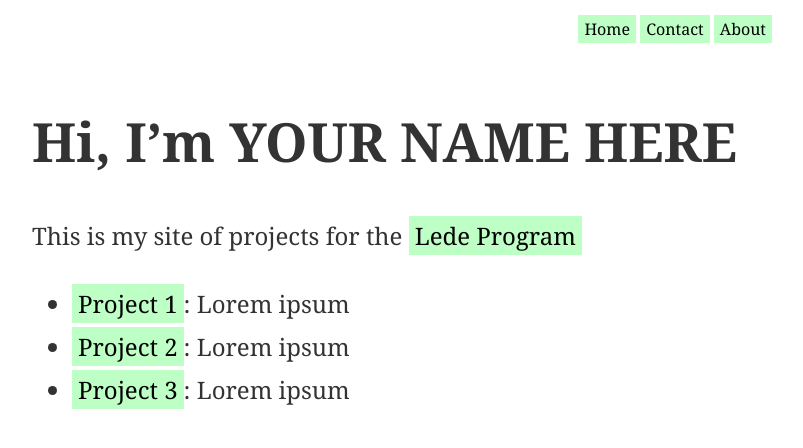
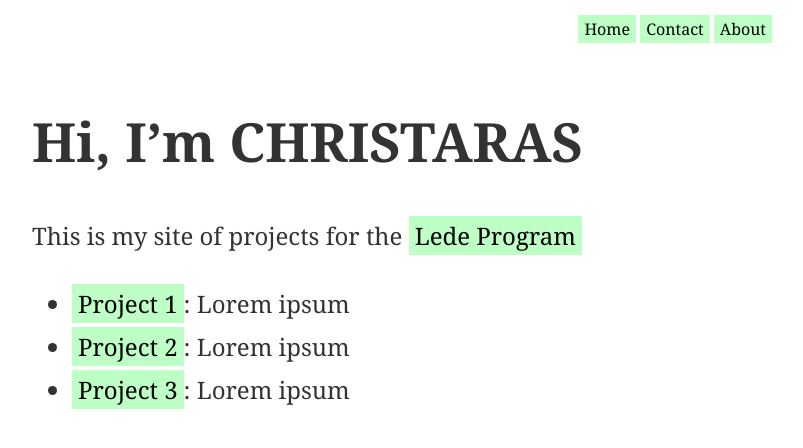
Before and after one commit to chrgavalas/data-projects, a Jekyll site: the page built from docs/index.md, in a window 1280 px wide. Shown: the top 448 px of the page, without its empty margins (233-1036 px from the left). Built offline with Jekyll 4.4.1, drawn with Linux system fonts in a browser that asks for light colours; our own code applies the rules of GitHub Pages for plain Markdown files.

Commit message:
data-studio

```diff
--- a/docs/index.md
+++ b/docs/index.md
@@ -4,7 +4,7 @@ layout: default
 
 ---
 
-# Hi, I'm YOUR NAME HERE
+# Hi, I'm CHRISTARAS
 
 This is my site of projects for the [Lede Program](http://ledeprogram.com)
 
```
